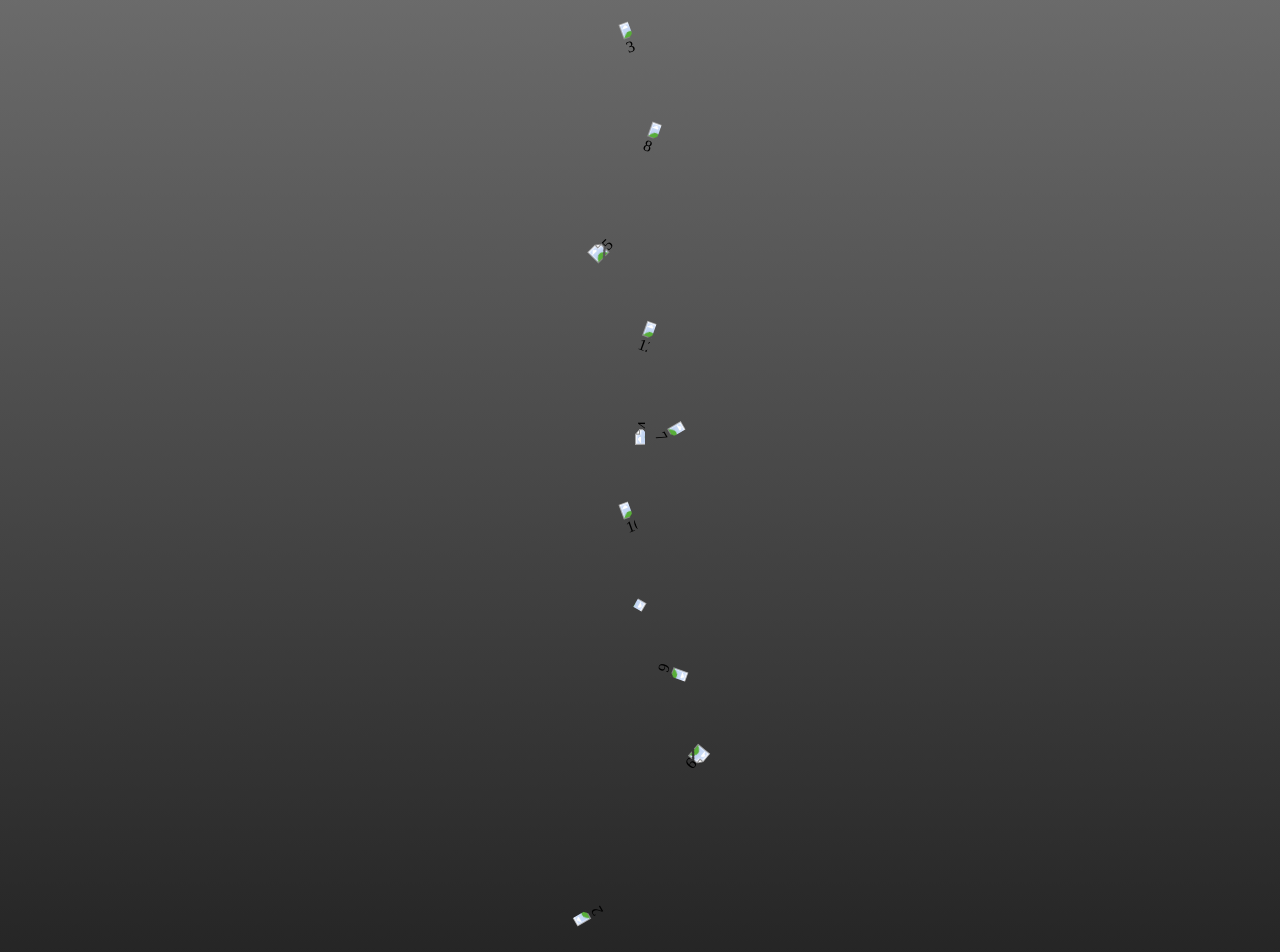
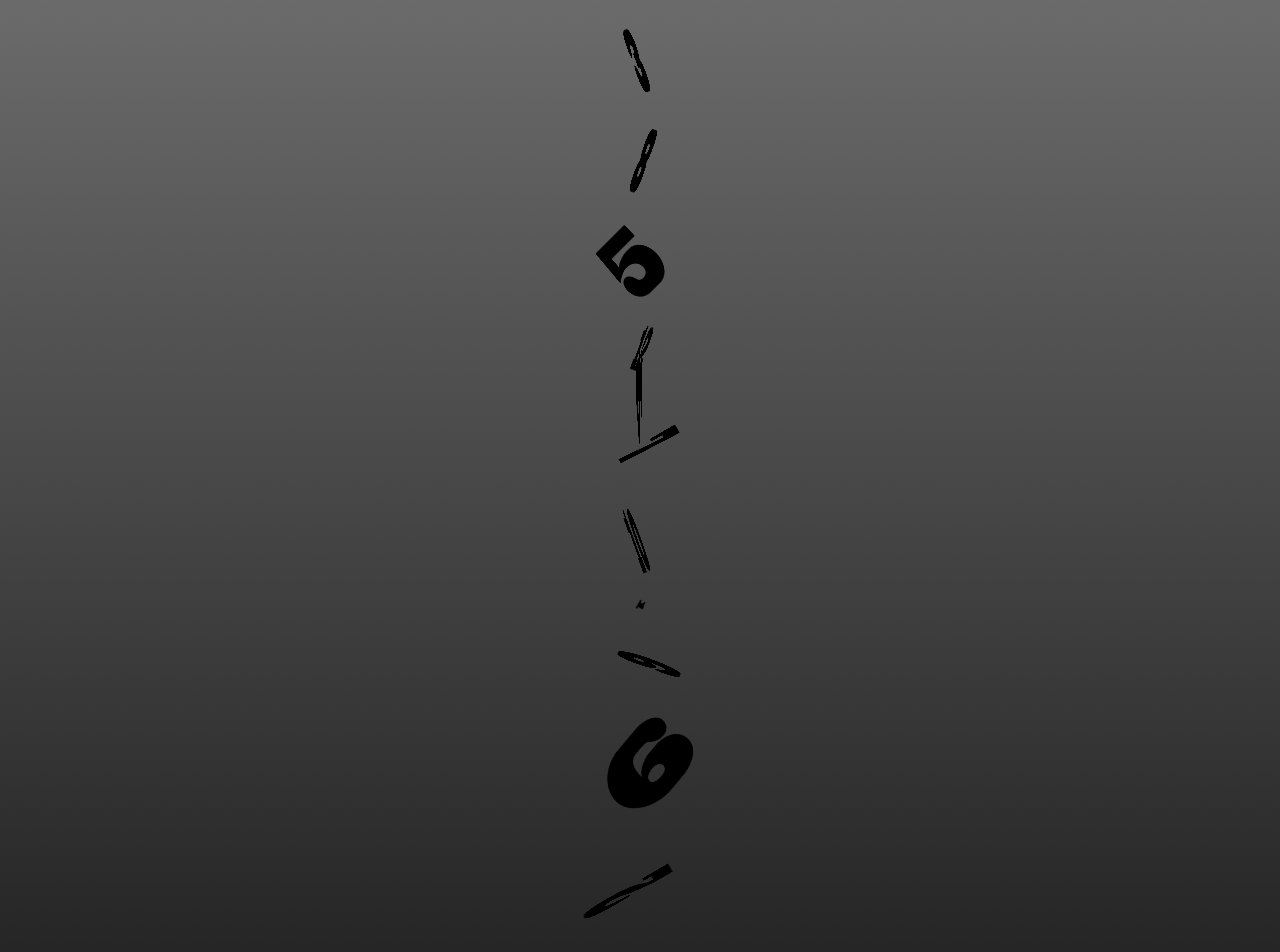
Before and after one commit to YuyiFan325/GD2-003, a plain HTML site: page index.html in a window 1280 px wide. Shown: the part 2040-2992 px from the top of the page. Drawn offline with Linux system fonts and the light colour scheme.

Commit message:
Update index.html

```diff
--- a/index.html
+++ b/index.html
@@ -15,8 +15,8 @@
 			in minutes, hours, days, years etc using clocks
 		</h1>
 		<div class="overlay">
-			<img src=".../pic/12-3.png" alt="12-3" class="overlayImg">
-			<img src=".../pic/bg3.png" alt="bg3" class="overlayImgS">
+			<img src="pic/12-3.png" alt="12-3" class="overlayImg">
+			<img src="pic/bg3.png" alt="bg3" class="overlayImgS">
 		</div>
 		</div>
 
@@ -93,22 +93,22 @@
 		</div>
 
 		<div class="number">
-			<img alt="3" src=".../pic/3.png" style="width: 10px; height: 100px; transform: rotate(-20deg)">
-			<img alt="8" src=".../pic/8.png" style="width: 10px; height: 100px; transform: rotate(20deg)">
-			<img alt="5" src=".../pic/5.png" style="width: 50px; height: 100px; transform: rotate(-45deg)" >
-			<img alt="12" src=".../pic/12.png" style="width: 10px; height: 70px; transform: rotate(20deg)">
-			<img alt="4" src=".../pic/4.png" style="width: 100px; height: 10px; transform: rotate(-90deg)">
-			<img alt="7" src=".../pic/7.png" style="width: 10px; height: 100px; transform: rotate(60deg)">
-			<img alt="10" src=".../pic/10.png" style="width: 10px; height: 100px; transform: rotate(-20deg)">
-			<img alt="1" src=".../pic/1.png" style="width: 10px; height: 10px; transform: rotate(120deg)">
-			<img alt="6" src=".../pic/6.png" style="width: 10px; height: 100px; transform: rotate(-250deg)" >
-			<img alt="9" src=".../pic/9.png" style="width: 100px; height: 100px; transform: rotate(130deg)">
-			<img alt="2" src=".../pic/2.png" style="width: 10px; height: 150px; transform: rotate(-120deg)">
+			<img alt="3" src="pic/3.png" style="width: 10px; height: 100px; transform: rotate(-20deg)">
+			<img alt="8" src="pic/8.png" style="width: 10px; height: 100px; transform: rotate(20deg)">
+			<img alt="5" src="pic/5.png" style="width: 50px; height: 100px; transform: rotate(-45deg)" >
+			<img alt="12" src="pic/12.png" style="width: 10px; height: 70px; transform: rotate(20deg)">
+			<img alt="4" src="pic/4.png" style="width: 100px; height: 10px; transform: rotate(-90deg)">
+			<img alt="7" src="pic/7.png" style="width: 10px; height: 100px; transform: rotate(60deg)">
+			<img alt="10" src="pic/10.png" style="width: 10px; height: 100px; transform: rotate(-20deg)">
+			<img alt="1" src="pic/1.png" style="width: 10px; height: 10px; transform: rotate(120deg)">
+			<img alt="6" src="pic/6.png" style="width: 10px; height: 100px; transform: rotate(-250deg)" >
+			<img alt="9" src="pic/9.png" style="width: 100px; height: 100px; transform: rotate(130deg)">
+			<img alt="2" src="pic/2.png" style="width: 10px; height: 150px; transform: rotate(-120deg)">
 
 			<div class="container">
-			<img alt="11" src=".../pic/11.png" style="width: 10px; height: 500px; transform: rotate(10deg);" class="six">
+			<img alt="11" src="pic/11.png" style="width: 10px; height: 500px; transform: rotate(10deg);" class="six">
 			<div class="overlay">
-			    <img src=".../pic/bg.png" alt="bg" class="textimg">
+			    <img src="pic/bg.png" alt="bg" class="textimg">
 			</div>
 		</div>
 
```
